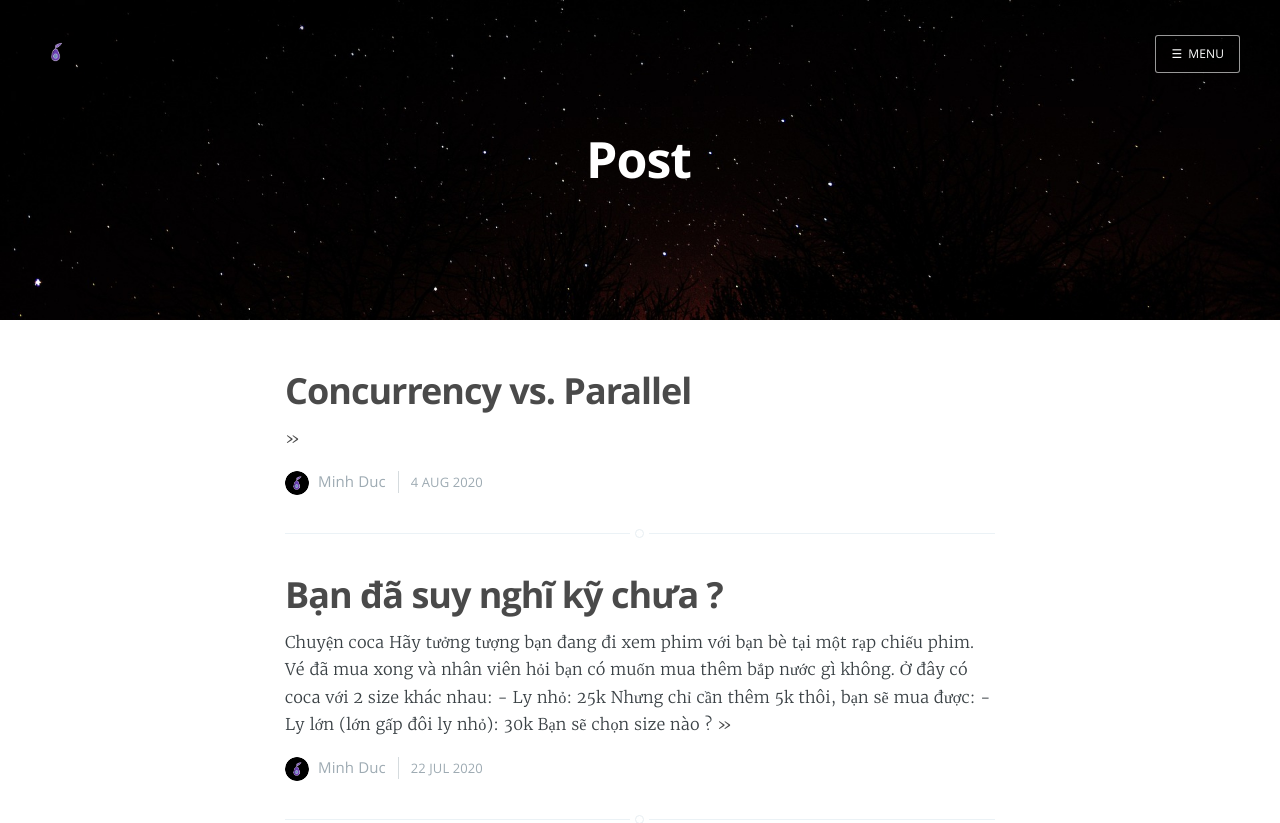
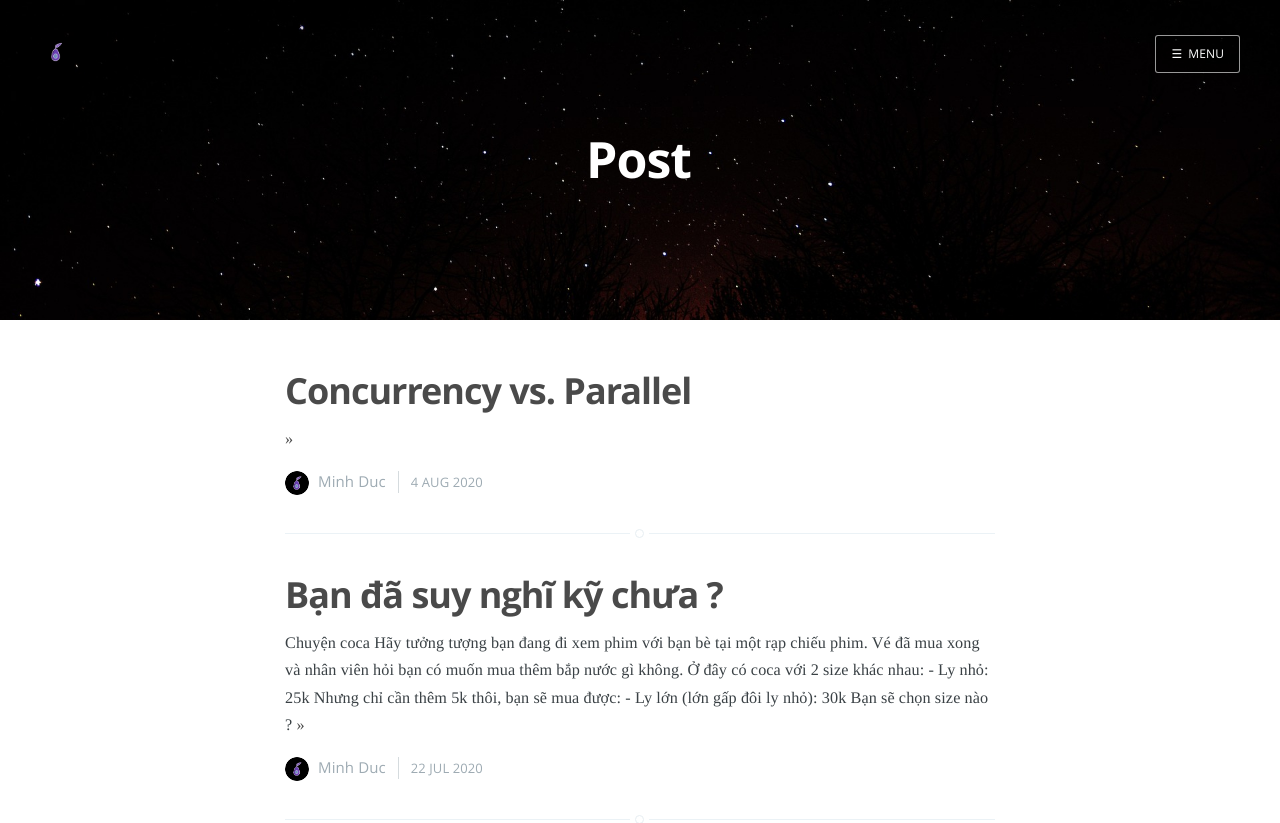
Before and after one commit to minhduc2803/minhduc2803.github.io, a plain HTML site: page post/index.html in a window 1280 px wide. Shown: the top 823 px of the page. Drawn offline with nearby package versions, Linux system fonts and the light colour scheme.

Commit message:
font changes to serif

```diff
--- a/css/screen.css
+++ b/css/screen.css
@@ -250,7 +250,7 @@ html {
 body {
     height: 100%;
     max-height: 100%;
-    font-family: "Merriweather", serif;
+    font-family: serif;
     letter-spacing: 0.01rem;
     font-size: 1.8rem;
     line-height: 1.75em;
```
